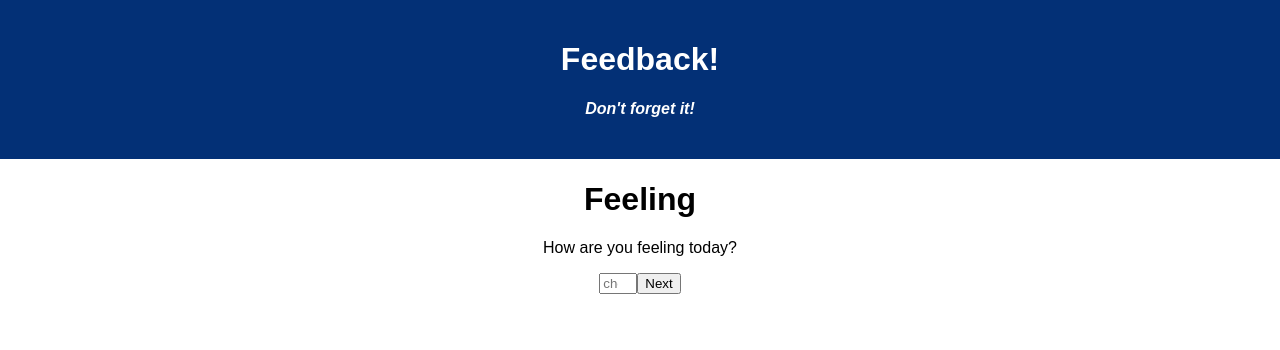
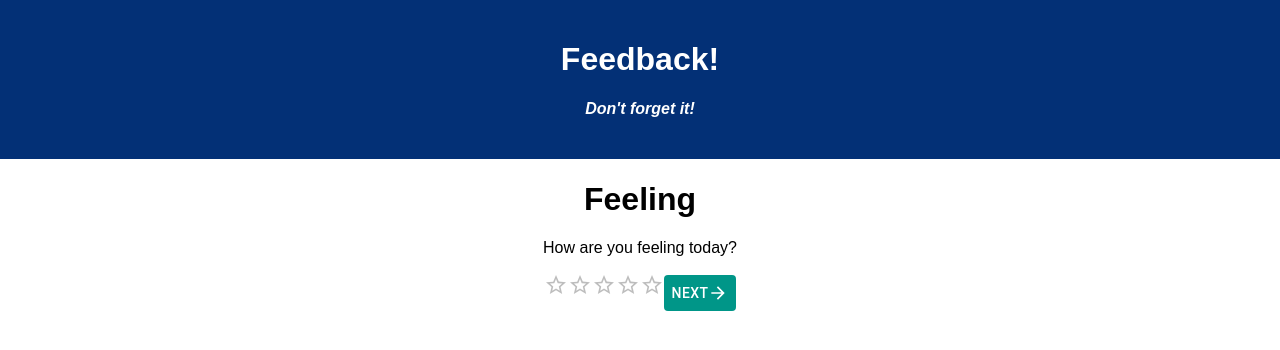
Before and after one commit to danielfenske/redux-feedback-loop, a React (Create React App) app: page /#/feeling in a window 1280 px wide. Shown: the top 350 px of the page. Built offline with nearby package versions, Linux system fonts and the light colour scheme; no server answers.

Commit message:
Added 5-star rating scale to replace input field and adjusted button to reflect final color scheme

```diff
--- a/package.json
+++ b/package.json
@@ -4,6 +4,11 @@
   "private": true,
   "proxy": "http://localhost:5000",
   "dependencies": {
+    "@emotion/react": "^11.8.1",
+    "@emotion/styled": "^11.8.1",
+    "@material-ui/icons": "^4.11.2",
+    "@mui/icons-material": "^5.4.2",
+    "@mui/material": "^5.4.3",
     "axios": "^0.21.1",
     "express": "^4.17.1",
     "pg": "^8.2.1",
--- a/src/components/Feeling/Feeling.jsx
+++ b/src/components/Feeling/Feeling.jsx
@@ -2,6 +2,14 @@
 import { useState } from "react";
 import { useDispatch } from "react-redux";
 import { useHistory } from 'react-router-dom';
+
+// import Material UI
+import { Typography, Rating, Button } from '@mui/material';
+import { styled } from '@mui/material/styles';
+import { teal } from '@mui/material/colors';
+import ArrowForwardIcon from '@mui/icons-material/ArrowForward';
+import Box from '@mui/material/Box';
+import Card from '@mui/material/Card';
 
 const Feeling = () => {
     // declare state variable for feeling
@@ -33,20 +41,38 @@ const Feeling = () => {
         }
     }
 
+    console.log('feeling:', feeling);
+
+    const ColorButton = styled(Button)(({ theme }) => ({
+        color: theme.palette.getContrastText(teal[500]),
+        backgroundColor: teal[500],
+        '&:hover': {
+            backgroundColor: teal[700],
+        },
+    }));
+
     return (
         <div className="formContainer">
             <h1>Feeling</h1>
             <p>How are you feeling today?</p>
 
-            <input
+            {/* <input
                 type="number"
                 onChange={handleInputChange}
                 placeholder="choose between 1-5"
                 min="0"
                 max="5"
+            /> */}
+
+            <Typography component="legend"></Typography>
+            <Rating
+                name="simple-controlled"
+                onChange={handleInputChange}
             />
 
-            <button onClick={handleClick}>Next</button>
+            {/* <button onClick={handleClick}>Next</button> */}
+            <ColorButton variant="text" onClick={handleClick}>Next<ArrowForwardIcon fontSize="small"/></ColorButton>
+
         </div>
     );
 }
```
Also changed, not shown: 1 other file (tests, documents, lock files or other folders).
